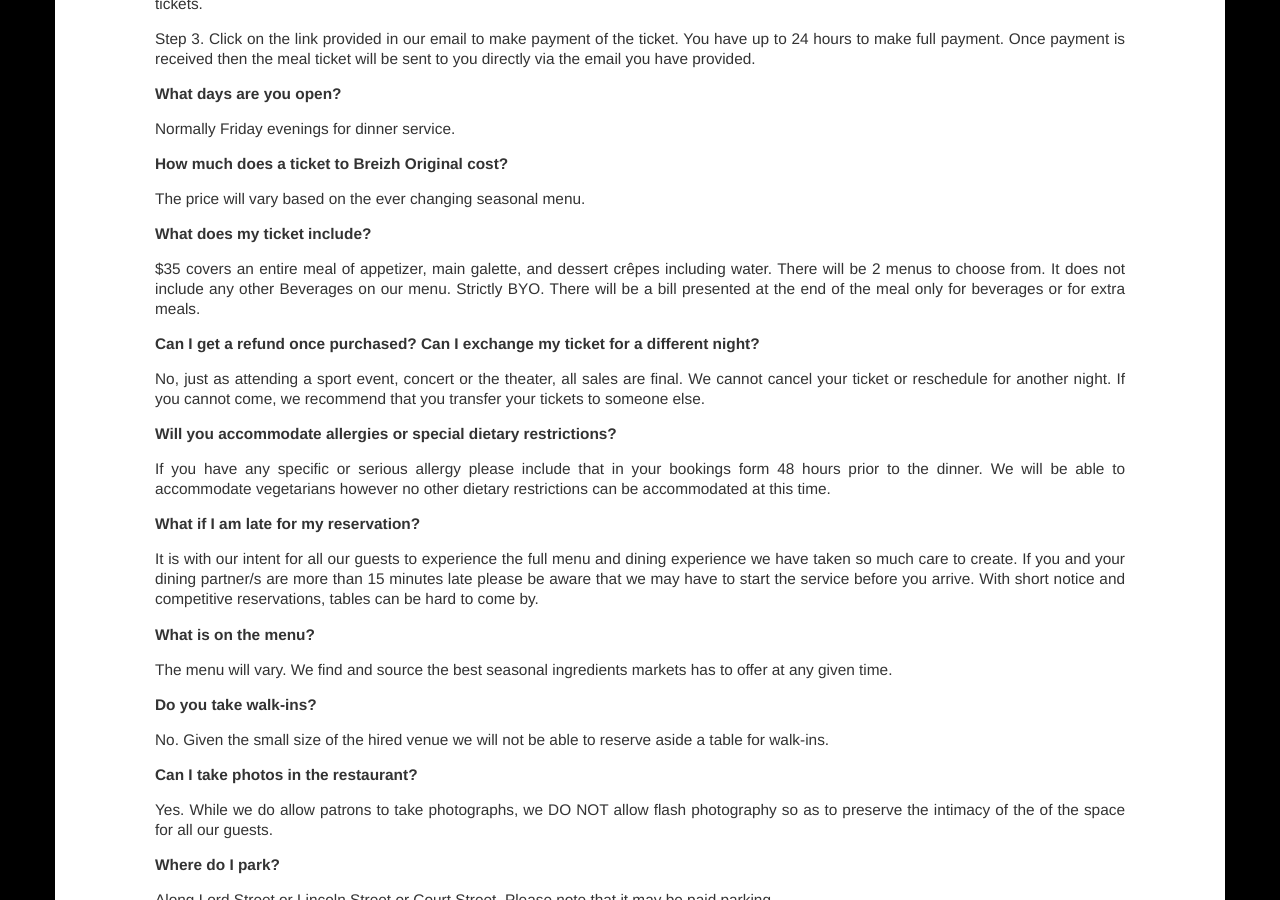
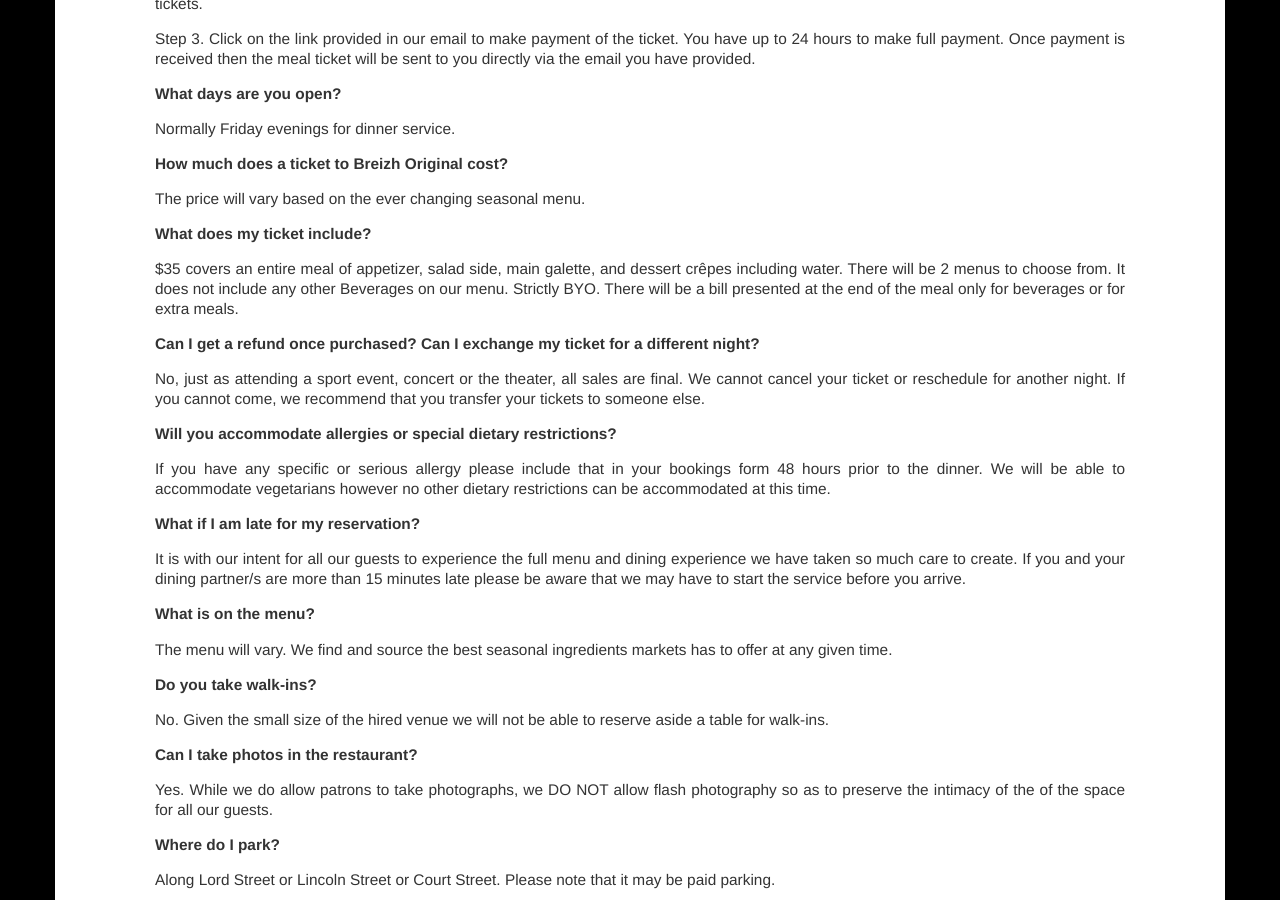
Before and after one commit to giushansen/static-site, a Jekyll site: the page built from index.html, in a window 1280 px wide and 900 px high, scrolled down 1693 px. Built offline with Jekyll 4.4.1, drawn with Linux system fonts in a browser that asks for light colours; nearby versions of some CDN libraries.

```diff
--- a/_pages/about-us/index.html
+++ b/_pages/about-us/index.html
@@ -43,9 +43,9 @@ layout: default
             <img class="img-responsive img-left" src="{{site.baseurl}}/img/Breizh-waxstamp.png" width="150px" height="150px" alt="Breizh the Crepe">
             <hr class="visible-xs">
             <p>Top-Grade French Cr&ecirc;pes Meet Culinary-Ready Perth!</p>
-            <p>Using the tastiest of ingredients, cooking each Galette and Cr&ecirc;pe to order and served with a bolee of Cider to the latter and Coffee with the later...</p>
+            <p>Using the tastiest of ingredients, cooking each Galette and Cr&ecirc;pe to order and served with a bolee of Cider to the latter and Coffee with the later.. Is the exact mission of Western Australia's first pop-up Cr&ecirc;perie. </p>
 
-            <p>Is the exact mission of Western Australia's first pop-up Cr&ecirc;perie. Breizh Original Cr&ecirc;perie is not just a French eaterie in the typical sense yet rather, it is part of the Australian wave of restaurants who care about the quality and ethic of food. It is a concept rather than a physical location. We serve galettes and cr&ecirc;pes replicated directly from traditional Brittany methods Australianized.</p>
+            <p>Breizh Original Cr&ecirc;perie is not just a French eaterie in the typical sense yet rather, it is part of the Australian wave of restaurants who care about the quality and ethic of food. It is a concept rather than a physical location. We serve galettes and cr&ecirc;pes replicated directly from traditional Brittany methods Australianized.</p>
             <p>Breizh Original is a collaboration between 2 like-minded and creative French brothers, professionally-taught Cr&ecirc;pier Guillaume and Hospitality-expert Adrien.
             Every week the Breizh Original cr&ecirc;piers scour the Markets in an effort to bring you the very best that WA has to offer.
             With an ever changing seasonal menu, intimate setting, and carefully crafted experience, Breizh Original promises to be the most unique and delicious Bretagne dinner you can find in Australia!</p>
--- a/_pages/menu/index.html
+++ b/_pages/menu/index.html
@@ -28,7 +28,7 @@ layout: default
             <hr class="title">
 
             <p class="text-center"><strong>Galette #1</strong></p>
-            <p class="text-center">Smoked salmon marinated with extra virgin olive oil and fresh dill and capers.</p>
+            <p class="text-center">Smoked salmon marinated with extra virgin olive oil and fresh dill and capers served with savory lemon curd.</p>
             <p class="text-center"><strong>Galette #2</strong></p>
             <p class="text-center">Streaked finely cut and crisped pancetta with egg and avocado and cherry tomatoes and swiss cheese.</p>
         </div>
@@ -41,7 +41,7 @@ layout: default
             <p class="text-center"><strong>Cr&ecirc;pe #1</strong></p>
             <p class="text-center">Conserve peaches with mascarpone white chocolate and dark chocolate flakes and roasted macadamia nuts.</p>
             <p class="text-center"><strong>Cr&ecirc;pe #2</strong></p>
-            <p class="text-center">Sugared bananas with warm nutella sauce and whipped cream with crushed peanuts.</p>
+            <p class="text-center">Carmelized bananas with warm nutella sauce and whipped cream with crushed peanuts.</p>
         </div>
     </div>
 </div>
--- a/index.html
+++ b/index.html
@@ -90,13 +90,13 @@ layout: default
             <p><strong>How much does a ticket to Breizh Original cost?</strong></p>
             <p>The price will vary based on the ever changing seasonal menu.</p>
             <p><strong>What does my ticket include?</strong></p>
-            <p>$35 covers an entire meal of appetizer, main galette, and dessert cr&ecirc;pes including water. There will be 2 menus to choose from. It does not include any other Beverages on our menu. Strictly BYO. There will be a bill presented at the end of the meal only for beverages or for extra meals.
+            <p>$35 covers an entire meal of appetizer, salad side, main galette, and dessert cr&ecirc;pes including water. There will be 2 menus to choose from. It does not include any other Beverages on our menu. Strictly BYO. There will be a bill presented at the end of the meal only for beverages or for extra meals.
             <p><strong>Can I get a refund once purchased? Can I exchange my ticket for a different night?</strong></p>
             <p>No, just as attending a sport event, concert or the theater, all sales are final. We cannot cancel your ticket or reschedule for another night. If you cannot come, we recommend that you transfer your tickets to someone else.</p>
             <p><strong>Will you accommodate allergies or special dietary restrictions?</strong></p>
             <p>If you have any specific or serious allergy please include that in your bookings form 48 hours prior to the dinner. We will be able to accommodate vegetarians however no other dietary restrictions can be accommodated at this time. </p>
             <p><strong>What if I am late for my reservation?</strong></p>
-            <p>It is with our intent for all our guests to experience the full menu and dining experience we have taken so much care to create. If you and your dining partner/s are more than 15 minutes late please be aware that we may have to start the service before you arrive. With short notice and competitive reservations, tables can be hard to come by. </p>
+            <p>It is with our intent for all our guests to experience the full menu and dining experience we have taken so much care to create. If you and your dining partner/s are more than 15 minutes late please be aware that we may have to start the service before you arrive.</p>
             <p><strong>What is on the menu?</strong></p>
             <p>The menu will vary. We find and source the best seasonal ingredients markets has to offer at any given time.</p>
             <p><strong>Do you take walk-ins?</strong></p>
```
Also changed, not shown: _pages/food-facts/index.html (+33 -17 lines).
